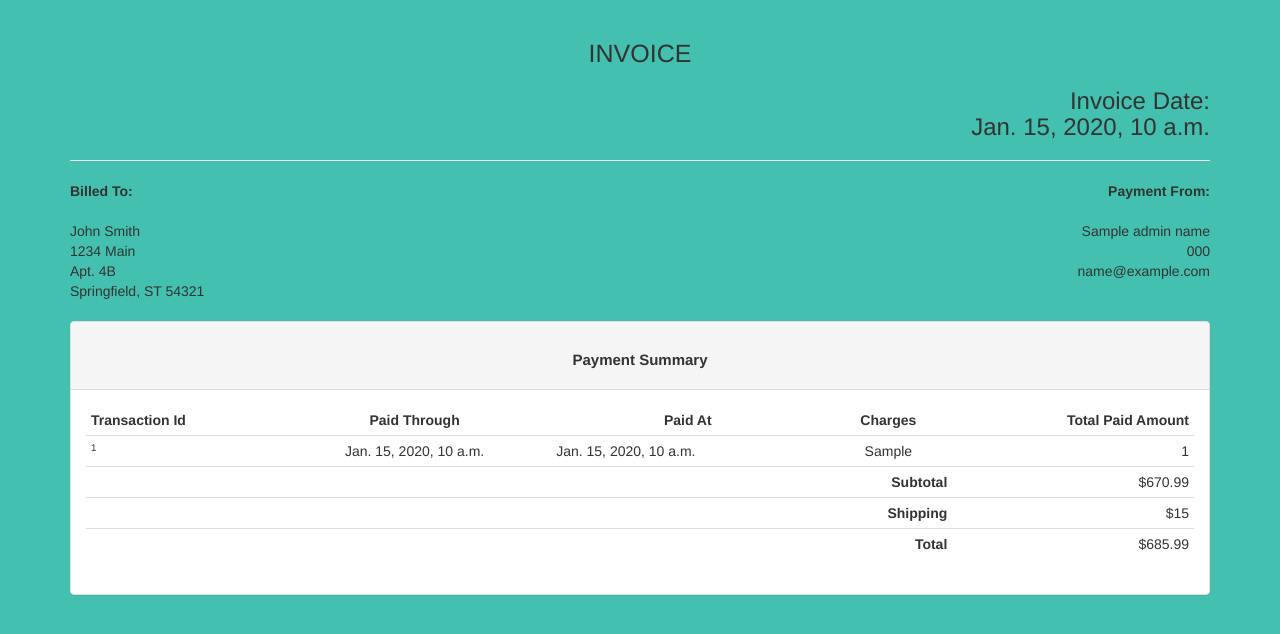
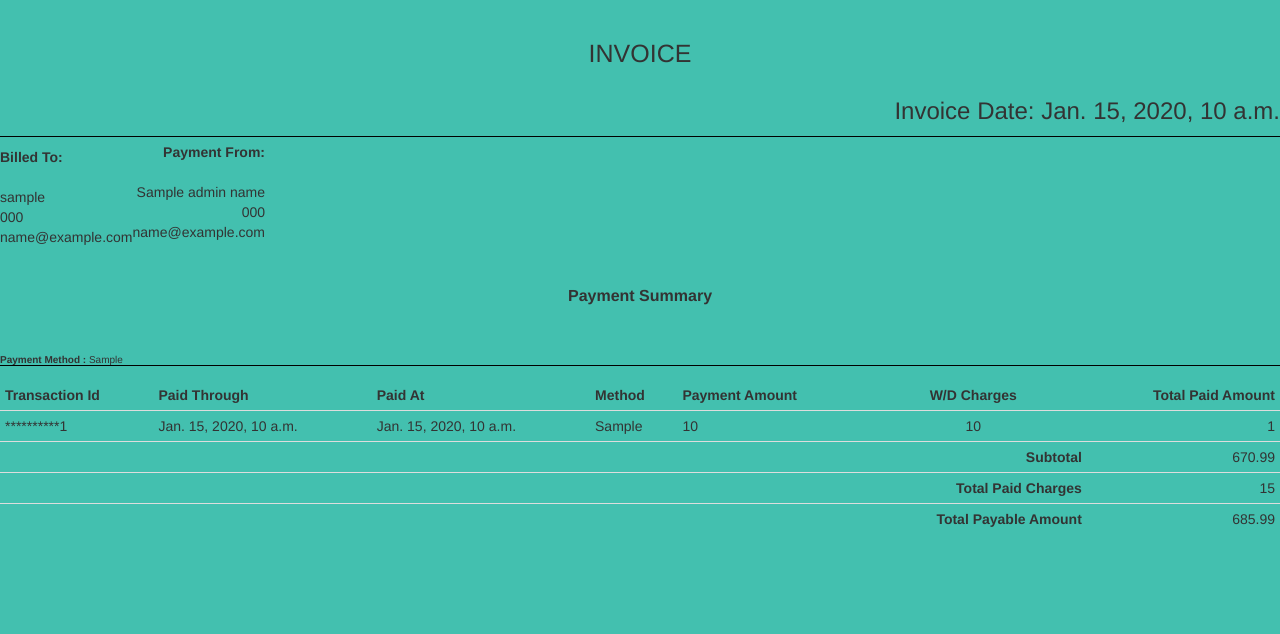
Before and after one commit to pratik1602/Credit-management, a Django app: template creditmanagement/transaction/templates/pdf_convert/payment_summary.html in a window 1280 px wide. Shown: the top 634 px of the page. Run offline with Django 4.2, Linux system fonts and the light colour scheme; the template is opened without the code that fills it: most values are stand-ins (such as "Sample title", 1, 10 or a date in 2020); some libraries are stand-ins or nearby versions.

```diff
--- a/creditmanagement/templates/pdf_convert/payment_summary.html
+++ b/creditmanagement/templates/pdf_convert/payment_summary.html
@@ -11,50 +11,60 @@
     <script src="//code.jquery.com/jquery-1.11.1.min.js"></script>
 </head>
 <body>
-    <div class="container">
-        <div class="row">
-            <div class="col-xs-12">
-                <div class="invoice-title">
-                    <h2 style="font-size:25px; text-align: center; padding-bottom: -15px">INVOICE</h2><h3 style="text-align: right; padding-top: -5px;">Invoice Date: <br>{{today_date}}</h3>
-                </div>
-                <hr>
-                <div class="row">
-                    <div class="col-xs-6">
+    <div style="width: 100%; overflow-x: auto;">
+        <table style="width: 100%;">
+            <tr class="invoice-title" style="padding-bottom: 30px;">
+                <td>
+                    <h2 style="font-size:25px; text-align: center; padding-bottom: -15px">INVOICE</h2>
+                </td>
+            </tr>
+            <tr style="border-bottom: 0.5px solid #000">
+                <td>
+                    <h3 style="text-align: right; padding-bottom: 2px;">Invoice Date: <span>{{today_date}}</span></h3>
+                </td>
+            </tr>
+            <tr style="padding: 5px 0;">
+                <td>
+                    <table>
+                        <tr>
+                            <td style="text-align: left; padding-top: 10px;">
                                 <address>
                                     <strong>Billed To:</strong><br><br>
-                            John Smith<br>
-                            1234 Main<br>
-                            Apt. 4B<br>
-                            Springfield, ST 54321
+                                    {{user_name}}<br>
+                                    {{user_mobile}}<br>
+                                    {{user_email}}
                                 </address>
-                    </div>
-                    <div class="col-xs-6" style="text-align: right;">
+                            </td>
+                            <td style="text-align: right;">
                                 <address>
                                     <strong>Payment From:</strong><br><br>
                                     {{admin_name}}<br>
                                     {{admin_mobile}}<br>
                                     {{admin_email}}
                                 </address>
-                    </div>
-                </div>
-            </div>
-        </div>
-
-        <div class="row">
-            <div class="col-md-12">
-                <div class="panel panel-default">
-                    <div class="panel-heading">
-                        <h3 style="text-align:center; font-size: 15px;"><strong>Payment Summary</strong></h3>
-                    </div>
-                    <div class="panel-body">
-                        <div class="table-responsive">
+                            </td>
+                        </tr>
+                    </table>
+                </td>
+            </tr>
+            <tr class="panel-heading" style="padding-top: 5px; padding-bottom: 5px;">
+                <td>
+                    <h2 style="text-align:center; font-size: 16px"><strong>Payment Summary</strong></h2><br>
+                    <h1 style="text-align:left; font-size: 10px; border-bottom: 0.5px solid #000"><strong>Payment Method :</strong><span> {{payment_method}}</span></h2>
+                </td>
+            </tr>
+            <!-- <div class="panel-body"> -->
+            <tr class="table-responsive">
+                <td style="padding-top: 3px;">
                     <table class="table table-condensed">
                         <thead>
-                                    <tr>
+                            <tr style="padding-bottom: 2px;">
                                 <td><strong>Transaction Id</strong></td>
-                                        <td style="text-align: center;"><strong>Paid Through</strong></td>
-                                        <td class="text-center"><strong>Paid At</strong></td>
-                                        <td style="text-align: center;"><strong>Charges</strong></td>
+                                <td style="text-align: left;"><strong>Paid Through</strong></td>
+                                <td style="text-align: left;"><strong>Paid At</strong></td>
+                                <td style="text-align: left;"><strong>Method</strong></td>
+                                <td style="text-align: left;"><strong>Payment Amount</strong></td>
+                                <td style="text-align: center;"><strong>W/D Charges</strong></td>
                                 <td style="text-align: right;"><strong>Total Paid Amount</strong></td>
                             </tr>
                         </thead>
@@ -63,42 +73,48 @@
                             <!-- foreach ($order->lineItems as $line) or some such thing here -->
                             {% for record in records %}
                             <tr style="padding-top: 5px;">
-                                        <td style="font-size: 70%;">{{record.transaction_id}}</td>
-                                        <td style="text-align: center;">{{record.due_paid_through}}</td>
-                                        <td style= "margin-right: 20px;">{{record.due_paid_at}}</td>
-                                        <td style="text-align: center;">{{record.deposit_charges}}</td>
-                                        <td style="text-align: right;">{{record.total_amount}}</td>
+                                <td style="font-size: 100%;">**********{{record.transaction_id}}</td>
+                                <td style="text-align: left; ">{{record.due_paid_through}}</td>
+                                <td style= "margin-right: 10px;">{{record.due_paid_at}}</td>
+                                <td style= "margin-right: 10px;">{{record.payment_method_flag}}</td>
+                                <td style= "margin-right: 10px;">{{record.paid_amount}}</td>
+                                <td style="text-align: center;">{{record.charge_sum}}</td>
+                                <td style="text-align: right; ">{{record.total_amount}}</td>
                             </tr>
                             {% endfor %}
                             <tr style="padding-top: 10px;">
-                                        <td ></td>
-                                        <td class="thick-line"></td>
-                                        <td class="thick-line"></td>
+                                <td></td>
+                                <td></td>
+                                <td></td>
+                                <td></td>
+                                <td></td>
                                 <td style="text-align: right;"><strong>Subtotal</strong></td>
-                                        <td style="text-align: right;">$670.99</td>
+                                <td style="text-align: right;">670.99</td>
                             </tr>
                             <tr style="padding-top: 5px;">
-                                        <td class="no-line"></td>
-                                        <td class="no-line"></td>
-                                        <td class="no-line"></td>
-                                        <td style="text-align: right;"><strong>Shipping</strong></td>
-                                        <td style="text-align: right;">$15</td>
+                                <td ></td>
+                                <td ></td>
+                                <td ></td>
+                                <td ></td>
+                                <td ></td>
+                                <td style="text-align: right;"><strong>Total Paid Charges</strong></td>
+                                <td style="text-align: right;">15</td>
                             </tr>
-                                    <tr style="padding-top: 5px;">
-                                        <td class="no-line"></td>
-                                        <td class="no-line"></td>
-                                        <td class="no-line"></td>
-                                        <td style="text-align: right;"><strong>Total</strong></td>
-                                        <td style="text-align: right;">$685.99</td>
+                            <tr style="padding-top: 5px; ">
+                                <td ></td>
+                                <td ></td>
+                                <td ></td>
+                                <td ></td>
+                                <td ></td>
+                                <td style="text-align: right;"><strong>Total Payable Amount</strong></td>
+                                <td style="text-align: right;">685.99</td>
                             </tr>
                         </tbody>
-
                     </table>
-                        </div>
-                    </div>
-                </div>
-            </div>
-        </div>
+                </td>
+            </tr>
+            <!-- </div> -->
+        </table>
     </div>
 </body>
 </html>
--- a/creditmanagement/transaction/api/helpers.py
+++ b/creditmanagement/transaction/api/helpers.py
@@ -15,8 +15,6 @@ def render_to_pdf(template_src, context_dict={}):
     html = render_to_string(template_src, context_dict)
     result = BytesIO()
     pdf = pisa.pisaDocument(BytesIO(html.encode("ISO-8859-1")), result)
-    print("helper")
-
     if not pdf.err:
         return HttpResponse(result.getvalue(), content_type='application/pdf')
     return None
--- a/creditmanagement/transaction/api/serializers.py
+++ b/creditmanagement/transaction/api/serializers.py
@@ -59,10 +59,11 @@ class AllTransactionRecordSerializer(serializers.ModelSerializer):
     card = CardDetailsSerializer()
     user = UserDetailsSerializer()
     payment_request = PaymentRequestdetailsSerializer()
+    charge_sum = serializers.FloatField(write_only= True)
 
     class Meta:
         model = Transaction
-        fields = ["transaction_id","admin","user", "card", "payment_request","due_paid_at", "paid_amount",  "payment_type", "due_paid_through", "deposit_charges", "withdraw_charges", "profit", "profit_amount", "withdraw_amount", "total_amount", "payment_received", 'payment_method_flag', 'pdf']
+        fields = ["transaction_id","admin","user", "card", "payment_request","due_paid_at", "paid_amount",  "payment_type", "due_paid_through", "deposit_charges", "withdraw_charges", "profit", "profit_amount", "withdraw_amount", "total_amount", "payment_received", 'payment_method_flag', 'pdf', 'charge_sum']
 
 class EditTransactionRecordSerializer(serializers.ModelSerializer):
 
--- a/creditmanagement/usercredit/admin.py
+++ b/creditmanagement/usercredit/admin.py
@@ -108,7 +108,7 @@ admin.site.register(Transaction, TransactionAdmin)
 
 class PaymentRequestAdmin(admin.ModelAdmin):
     list_display = ['request_id', 'user', 'card', 'payment_method', 'cycle_deposit_status','cycle_withdraw_status', 'payment_status', 'due_amount', 'requested_by']
-    list_filter = ['card']
+    list_filter = ['user', 'admin']
     list_per_page = 10
 
     # def save_model(self, request, obj, form, change):
```
Also changed, not shown: creditmanagement/transaction/api/views.py (+28 -2 lines), creditmanagement/usercredit/models.py (+4 -4 lines), creditmanagement/usercredit/migrations/0040_alter_transaction_profit_amount_and_more.py (added), creditmanagement/usercredit/migrations/0041_remove_transaction_pdf.py (added). Lines whose indentation alone changed are shown as unchanged.
